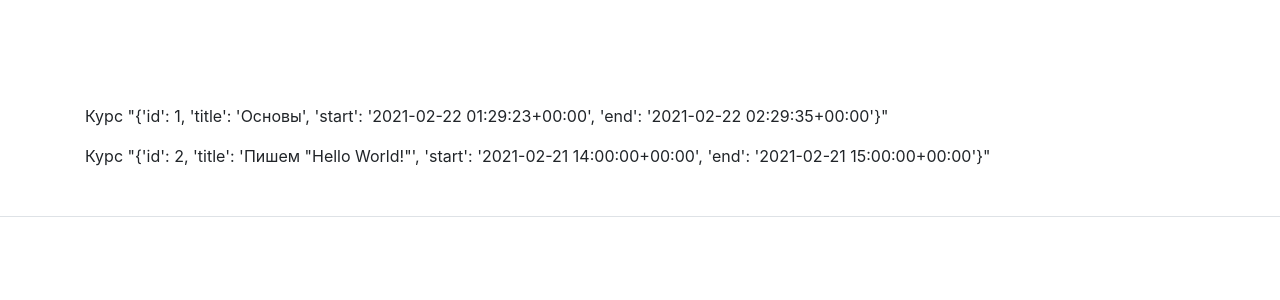
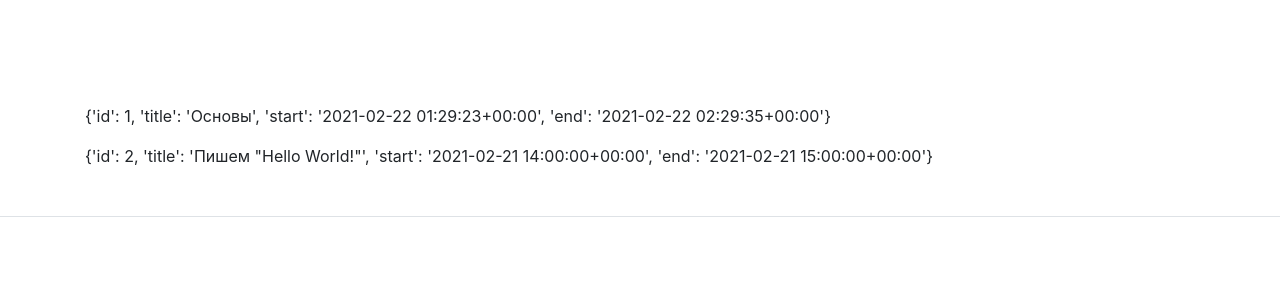
Before and after one commit to cement-hools/events, a Django app: page /students_profile/ in a window 1280 px wide. Shown: the part 56-356 px from the top of the page. Run offline with Django 3.2, Linux system fonts and the light colour scheme; a user stored in the database is signed in; data comes from the database, SQL or seed files in the repository; some libraries are stand-ins or nearby versions.

Commit message:
del курс

```diff
--- a/lessons/templates/students_profile.html
+++ b/lessons/templates/students_profile.html
@@ -9,7 +9,7 @@
 <br><br><br>
 
     {% for lesson in lessons %}
-        <p>Курс "{{ lesson }}"</p>
+        <p>{{ lesson }}</p>
 
     {% endfor %}
 
```
